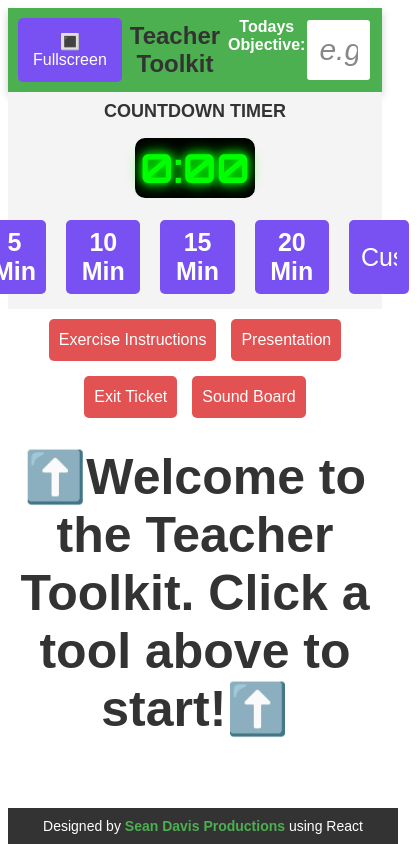
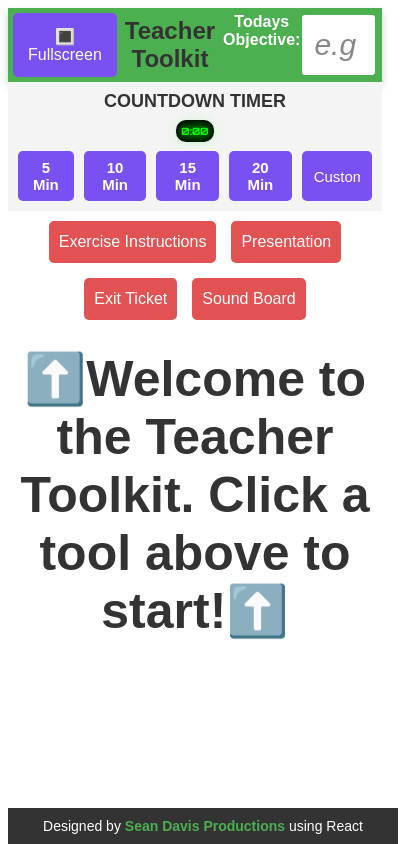
Before and after one commit to seandavisproductions/teacher-tools, a React (Create React App) app: page / in a window 390 px wide. Shown: the whole page, 419 px wide, since content can reach past the window. Built offline with nearby package versions, Linux system fonts and the light colour scheme.

Commit message:
version0.12

```diff
--- a/src/index.css
+++ b/src/index.css
@@ -478,18 +478,18 @@ h3 {
   }
 
   .header {
-    padding: 10px;
+    padding: 5px;
     font-size: 16px;
   }
 
   .digital-clock {
-    font-size: 40px;
+    font-size: 10px;
     padding: 5px;
   }
 
   .countdown-container {
     flex-direction: column;
-    gap: 10px;
+    gap: 2px;
     font-size: 14px;
     padding: 5px;
   }
@@ -503,4 +503,17 @@ h3 {
     padding: 8px 15px;
     font-size: 14px;
   }
+
+  .buttons button,
+  .buttons input {
+    min-width: 20px;
+    padding: 8px 12px;
+    font-size: 15px;
+    border: none;
+    margin: 5px;
+    background: #7950f2;
+    color: white;
+    cursor: pointer;
+    border-radius: 5px;
+  }
 }
```
